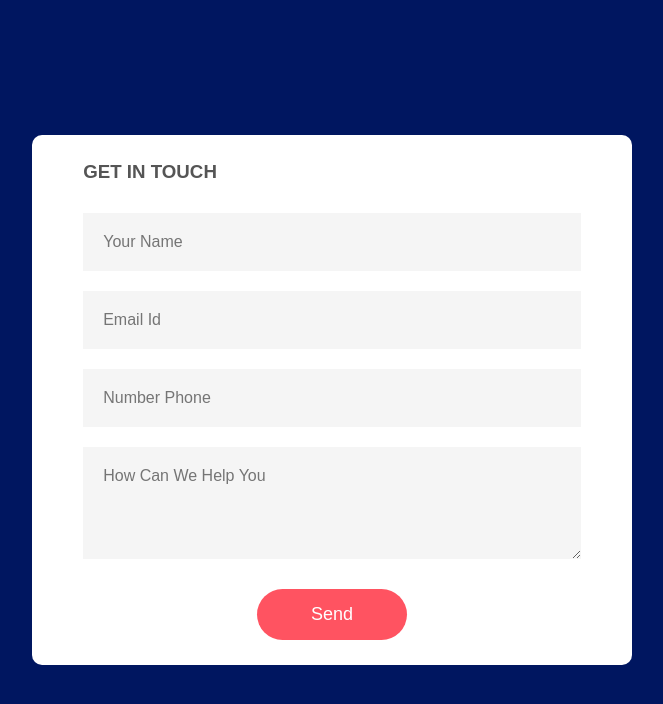
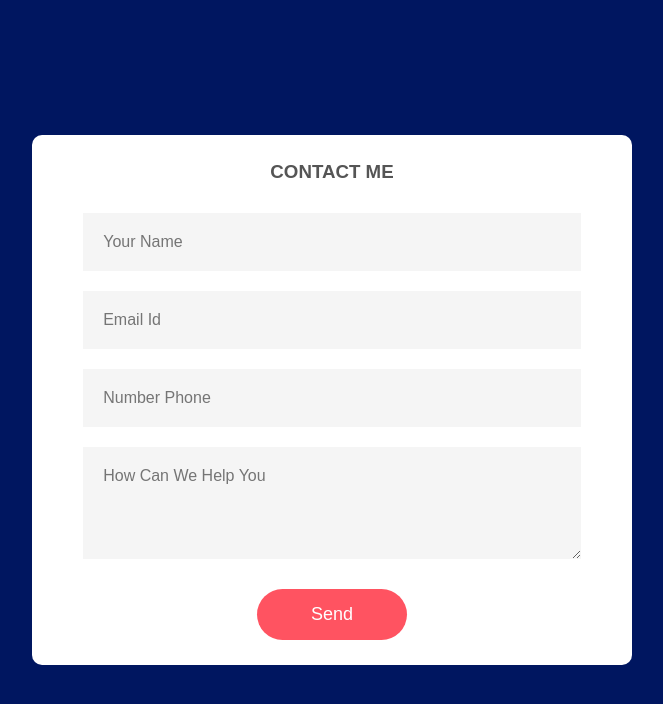
Before and after one commit to Vectus86/Send-Email-Work, a plain HTML site: page index.html in a window 1280 px wide. Shown: the whole page, without its empty margins (308-971 px from the left). Drawn offline with Linux system fonts and the light colour scheme.

Commit message:
update 1

```diff
--- a/index.html
+++ b/index.html
@@ -10,7 +10,7 @@
 <body>
     <div class="container">
         <form onsubmit="sendEmail(); reset(); return false;">
-            <h3>GET IN TOUCH</h3>
+            <h3>CONTACT ME</h3>
             <input type="text" id="name" placeholder="Your Name">
             <input type="email" id="email" placeholder="Email Id">
             <input type="text" id="phone" placeholder="Number Phone">
--- a/style.css
+++ b/style.css
@@ -28,6 +28,7 @@ form h3 {
     color: #555;
     font-weight: 800;
     margin-bottom: 20px;
+    text-align: center;
 }
 
 form input, form textarea {
```
